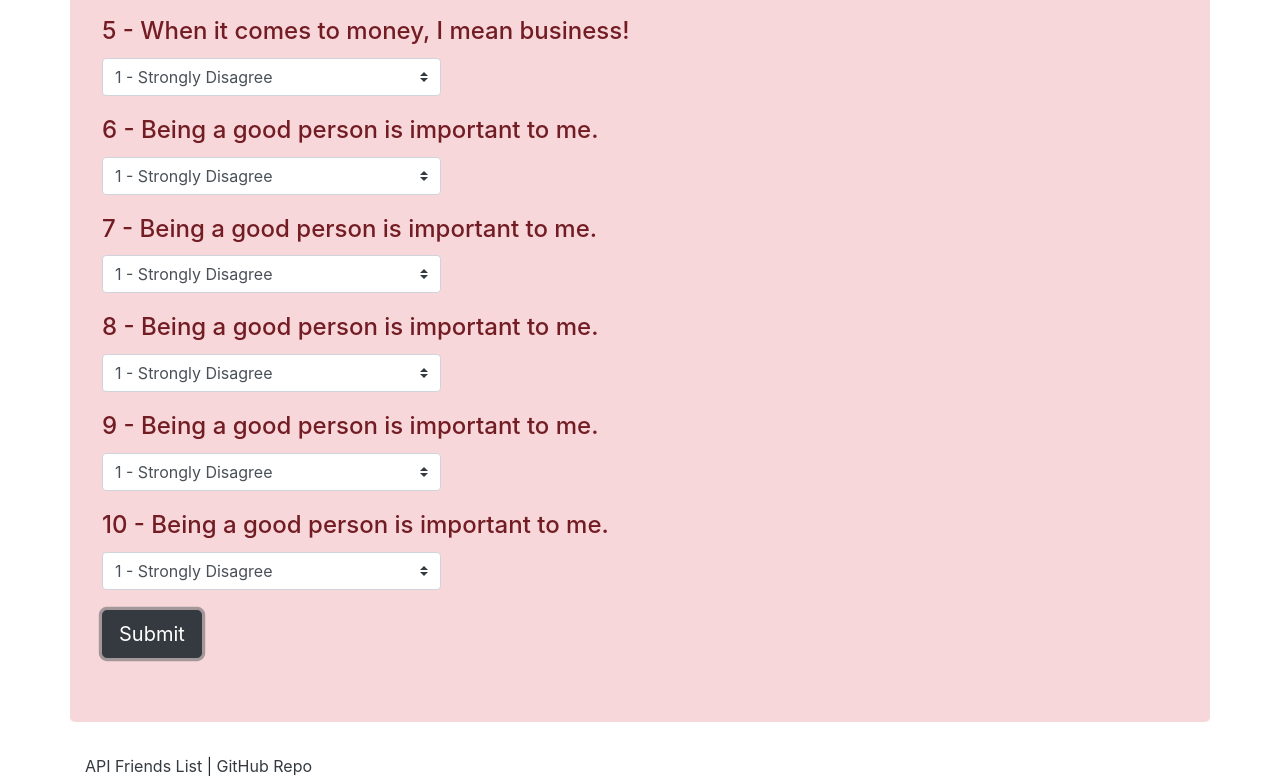
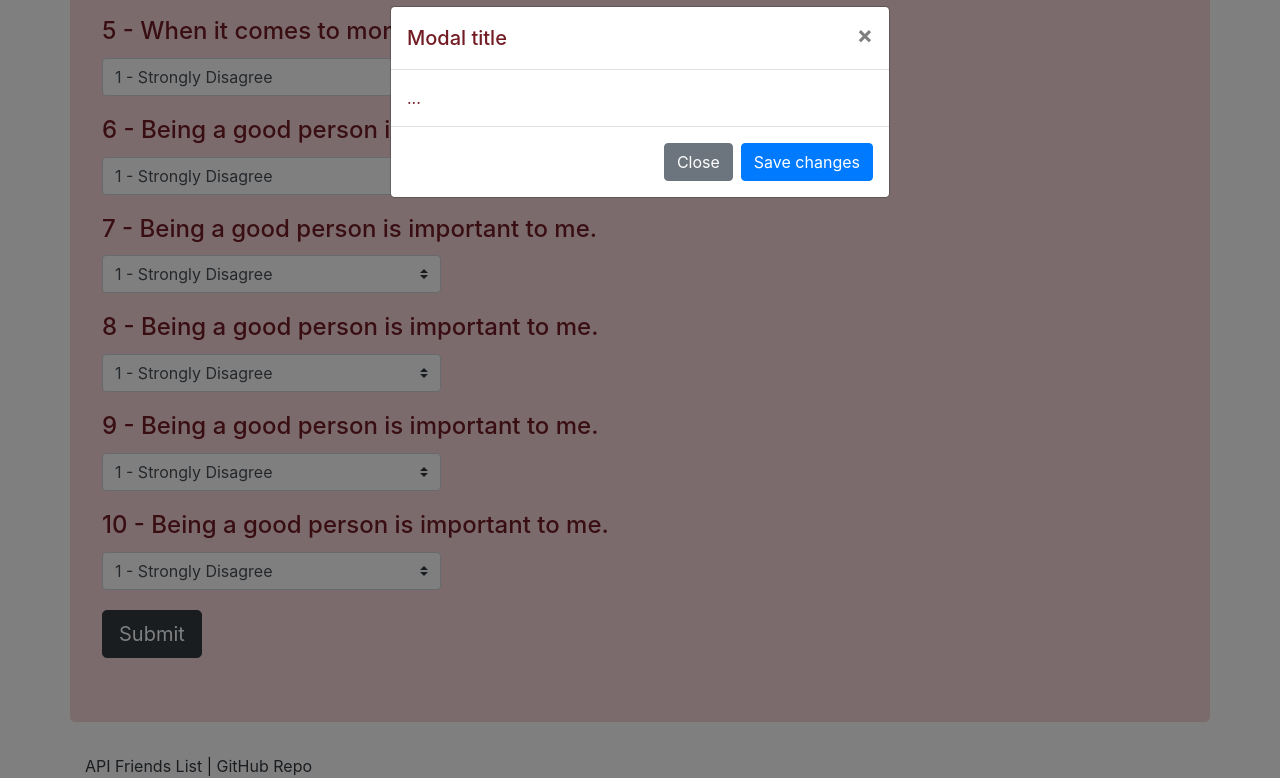
Before and after one commit to jshou403/friend-finder, a website: page app/public/survey.html in a window 1280 px wide. Both pictures are taken after a click on the button "Submit". Shown: the part 740-1518 px from the top of the page. Drawn offline with nearby package versions, Linux system fonts and the light colour scheme; no server answers.

```diff
--- a/app/public/survey.html
+++ b/app/public/survey.html
@@ -294,9 +294,31 @@
                         </div>
 
                         <!-- <button class="btn btn-dark btn-lg" id="submit-btn" type="submit" href="#">Go!</button> -->
-                        <a class="btn btn-dark btn-lg" id="submit-btn" role="button" href="#">Submit</a>
+                        <a class="btn btn-dark btn-lg" id="submit-btn" role="button" href="#" data-toggle="modal" data-target="#exampleModal">Submit</a>
 
                     </form>
+
+                    <!-- Modal -->
+                    <div class="modal fade" id="exampleModal" tabindex="-1" role="dialog"
+                        aria-labelledby="exampleModalLabel" aria-hidden="true">
+                        <div class="modal-dialog" role="document">
+                            <div class="modal-content">
+                                <div class="modal-header">
+                                    <h5 class="modal-title" id="exampleModalLabel">Modal title</h5>
+                                    <button type="button" class="close" data-dismiss="modal" aria-label="Close">
+                                        <span aria-hidden="true">&times;</span>
+                                    </button>
+                                </div>
+                                <div class="modal-body">
+                                    ...
+                                </div>
+                                <div class="modal-footer">
+                                    <button type="button" class="btn btn-secondary" data-dismiss="modal">Close</button>
+                                    <button type="button" class="btn btn-primary">Save changes</button>
+                                </div>
+                            </div>
+                        </div>
+                    </div>
 
             </div>
 
@@ -321,39 +343,44 @@
             console.log("submit-btn clicked");
 
             var surveyAnswers = [];
-            surveyAnswers.push(parseFloat($("option[name=q1answer]:selected").val()));
-            surveyAnswers.push(parseFloat($("option[name=q2answer]:selected").val()));
-            surveyAnswers.push(parseFloat($("option[name=q3answer]:selected").val()));
-            surveyAnswers.push(parseFloat($("option[name=q4answer]:selected").val()));
-            surveyAnswers.push(parseFloat($("option[name=q5answer]:selected").val()));
-            surveyAnswers.push(parseFloat($("option[name=q6answer]:selected").val()));
-            surveyAnswers.push(parseFloat($("option[name=q7answer]:selected").val()));
-            surveyAnswers.push(parseFloat($("option[name=q8answer]:selected").val()));
-            surveyAnswers.push(parseFloat($("option[name=q9answer]:selected").val()));
-            surveyAnswers.push(parseFloat($("option[name=q10answer]:selected").val()));
+
+            surveyAnswers.push(parseInt($("option[name=q1answer]:selected").val()));
+            surveyAnswers.push(parseInt($("option[name=q2answer]:selected").val()));
+            surveyAnswers.push(parseInt($("option[name=q3answer]:selected").val()));
+            surveyAnswers.push(parseInt($("option[name=q4answer]:selected").val()));
+            surveyAnswers.push(parseInt($("option[name=q5answer]:selected").val()));
+            surveyAnswers.push(parseInt($("option[name=q6answer]:selected").val()));
+            surveyAnswers.push(parseInt($("option[name=q7answer]:selected").val()));
+            surveyAnswers.push(parseInt($("option[name=q8answer]:selected").val()));
+            surveyAnswers.push(parseInt($("option[name=q9answer]:selected").val()));
+            surveyAnswers.push(parseInt($("option[name=q10answer]:selected").val()));
 
             var newFriend = {
                 name: $("#name").val().trim(),
                 URL: $("#imageurl").val().trim(),
-                responseArr: surveyAnswers
+                answersArr: surveyAnswers
             };
 
-            // console.log(newFriend);
+            console.log(newFriend);
             // console.log("\n");
             console.log("newFriend.name = " + newFriend.name);
             console.log("newFriend.URL = " + newFriend.URL);
-            console.log("newFriend.answersArr = " + newFriend.responseArr);
+            console.log("newFriend.answersArr = " + newFriend.answersArr);
 
             $.post("api/friends", newFriend)
-            .then (function(data){
-                console.log("survey.html", data);
-                console.log("Adding new friend... ");
+                .then(function (data) {
+                    console.log("survey.html", data);
+                    console.log("Adding new friend... ");
+
+
             });
 
             // app.post("/api/friends", newFriend, function (data) {
             //     console.log(data);
             //     return res.json(friends);
             // });
+
+
 
         });
 
```
Also changed, not shown: app/routing/apiRoutes.js (+47 -3 lines).
